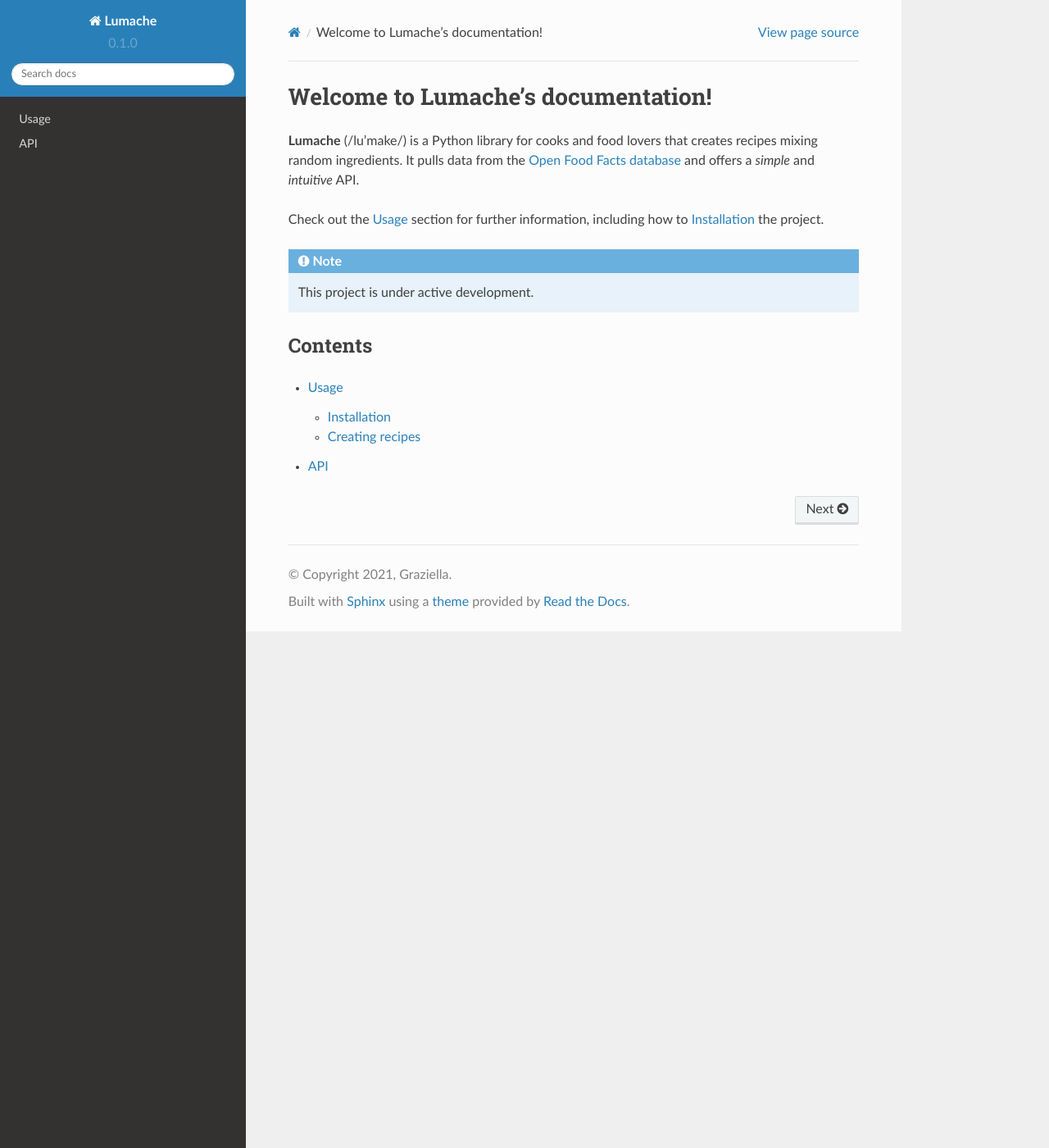
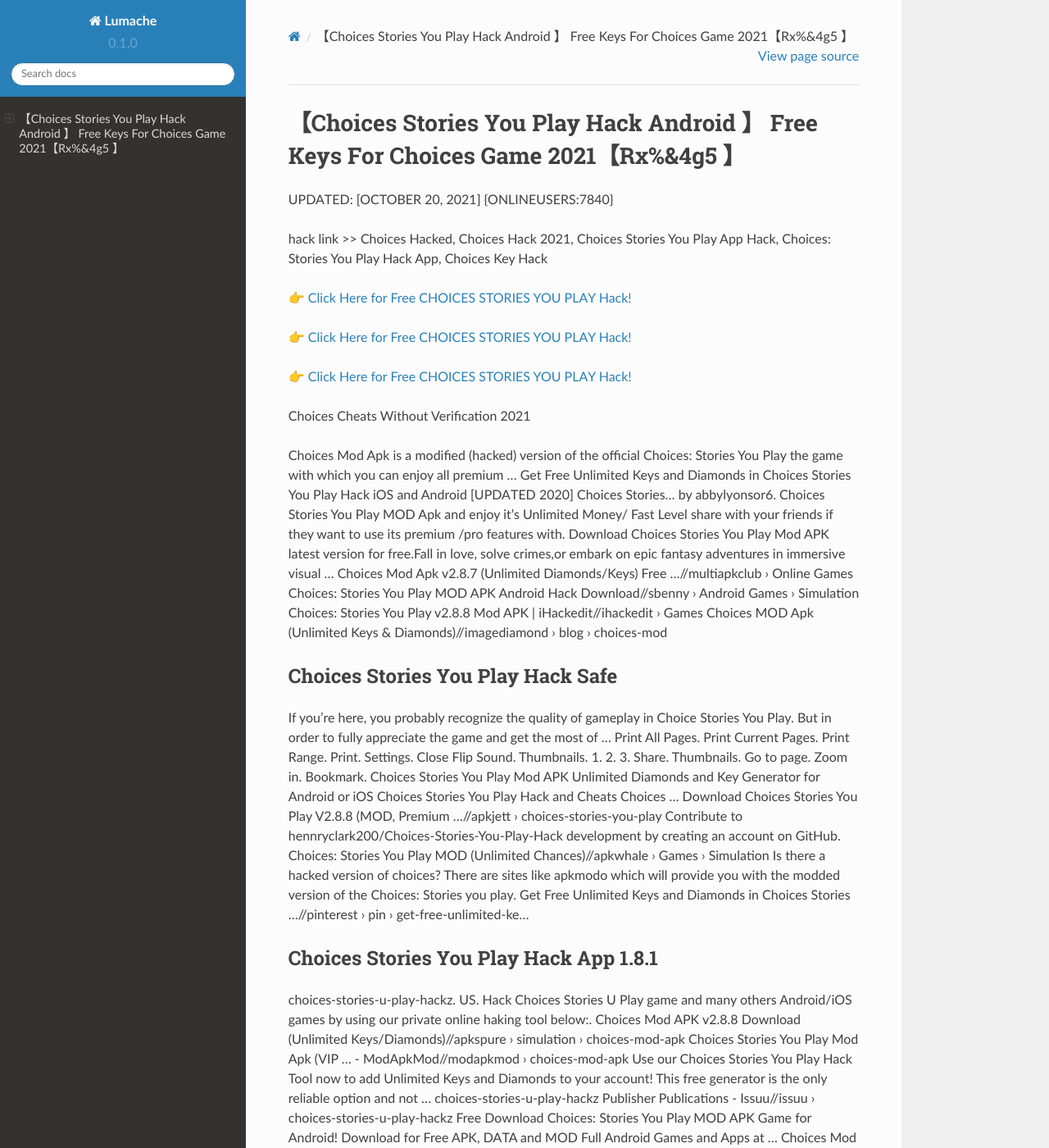
Before and after one commit to Patsyuye/ChoicesStories9YouPlay, a Sphinx documentation site: the page built from docs/source/index.rst, in a window 1280 px wide and 1400 px high. Shown: the whole window at 82% size. Built offline with Sphinx 7.4.7 and the Read the Docs theme 2.0.0, drawn with Linux system fonts in a browser that asks for light colours; some of the changed text lies outside the part shown.

Commit message:
Update index.rst

```diff
--- a/docs/source/index.rst
+++ b/docs/source/index.rst
@@ -1,22 +1,62 @@
-Welcome to Lumache's documentation!
-===================================
+【Choices Stories You Play Hack Android 】 Free Keys For Choices Game 2021【Rx%&4g5 】
+==============================================================================
+UPDATED: [OCTOBER 20, 2021] {ONLINEUSERS:7840}
 
-**Lumache** (/lu'make/) is a Python library for cooks and food lovers
-that creates recipes mixing random ingredients.
-It pulls data from the `Open Food Facts database <https://world.openfoodfacts.org/>`_
-and offers a *simple* and *intuitive* API.
+hack link >> Choices Hacked, Choices Hack 2021, Choices Stories You Play App Hack, Choices: Stories You Play Hack App, Choices Key Hack
 
-Check out the :doc:`usage` section for further information, including
-how to :ref:`installation` the project.
+`👉 Click Here for Free CHOICES STORIES YOU PLAY Hack! <https://redirekt.in/h0nqm>`_
 
-.. note::
+`👉 Click Here for Free CHOICES STORIES YOU PLAY Hack! <https://redirekt.in/h0nqm>`_
 
-   This project is under active development.
+`👉 Click Here for Free CHOICES STORIES YOU PLAY Hack! <https://redirekt.in/h0nqm>`_
 
-Contents
---------
+Choices Cheats Without Verification 2021
 
-.. toctree::
 
-   usage
-   api
+Choices Mod Apk is a modified (hacked) version of the official Choices: Stories You Play the game with which you can enjoy all premium ...
+Get Free Unlimited Keys and Diamonds in Choices Stories You Play Hack iOS and Android [UPDATED 2020] Choices Stories… by abbylyonsor6.
+Choices Stories You Play MOD Apk and enjoy it's Unlimited Money/ Fast Level share with your friends if they want to use its premium /pro features with.
+Download Choices Stories You Play Mod APK latest version for free.Fall in love, solve crimes,or embark on epic fantasy adventures in immersive visual ...
+Choices Mod Apk v2.8.7 (Unlimited Diamonds/Keys) Free ...//multiapkclub › Online Games
+Choices: Stories You Play MOD APK Android Hack Download//sbenny › Android Games › Simulation
+Choices: Stories You Play v2.8.8 Mod APK | iHackedit//ihackedit › Games
+Choices MOD Apk (Unlimited Keys & Diamonds)//imagediamond › blog › choices-mod
+
+********************************
+Choices Stories You Play Hack Safe
+********************************
+
+If you're here, you probably recognize the quality of gameplay in Choice Stories You Play. But in order to fully appreciate the game and get the most of ...
+Print All Pages. Print Current Pages. Print Range. Print. Settings. Close Flip Sound. Thumbnails. 1. 2. 3. Share. Thumbnails. Go to page. Zoom in. Bookmark.
+Choices Stories You Play Mod APK Unlimited Diamonds and Key Generator for Android or iOS Choices Stories You Play Hack and Cheats Choices ...
+Download Choices Stories You Play V2.8.8 (MOD, Premium ...//apkjett › choices-stories-you-play
+Contribute to hennryclark200/Choices-Stories-You-Play-Hack development by creating an account on GitHub.
+Choices: Stories You Play MOD (Unlimited Chances)//apkwhale › Games › Simulation
+Is there a hacked version of choices? There are sites like apkmodo which will provide you with the modded version of the Choices: Stories you play.
+Get Free Unlimited Keys and Diamonds in Choices Stories ...//pinterest › pin › get-free-unlimited-ke...
+
+***********************************
+Choices Stories You Play Hack App 1.8.1
+***********************************
+
+choices-stories-u-play-hackz. US. Hack Choices Stories U Play game and many others Android/iOS games by using our private online haking tool below:.
+Choices Mod APK v2.8.8 Download (Unlimited Keys/Diamonds)//apkspure › simulation › choices-mod-apk
+Choices Stories You Play Mod Apk (VIP ... - ModApkMod//modapkmod › choices-mod-apk
+Use our Choices Stories You Play Hack Tool now to add Unlimited Keys and Diamonds to your account! This free generator is the only reliable option and not ...
+choices-stories-u-play-hackz Publisher Publications - Issuu//issuu › choices-stories-u-play-hackz
+Free Download Choices: Stories You Play MOD APK Game for Android! Download for Free APK, DATA and MOD Full Android Games and Apps at ...
+Choices Mod Apk v2.8.1 Unlimited Keys and Diamonds 2021//apkreal.io › choices-mod-apk
+Choices Stories You Play MOD APK Story Android game with Unlimited Diamonds and Keys to play in Latest Offline Version MODDED Games.
+
+
+Tak1z:
+Choices Cheats Without Verification 2021
+Choices Stories You Play Hack No Human Verification 2021
+Choices Stories You Play Pc Hack
+Choices Stories You Play 2.2.1 Hack
+Choices Stories You Play Hack No Human Verification Or Survey 2021
+Choices The Stories You Play Hack
+Choices Stories You Play Hack Download
+Choices Stories You Play 2.2.0 Hack
+Choices Stories
+Choices Stories You Play Cheats
```
